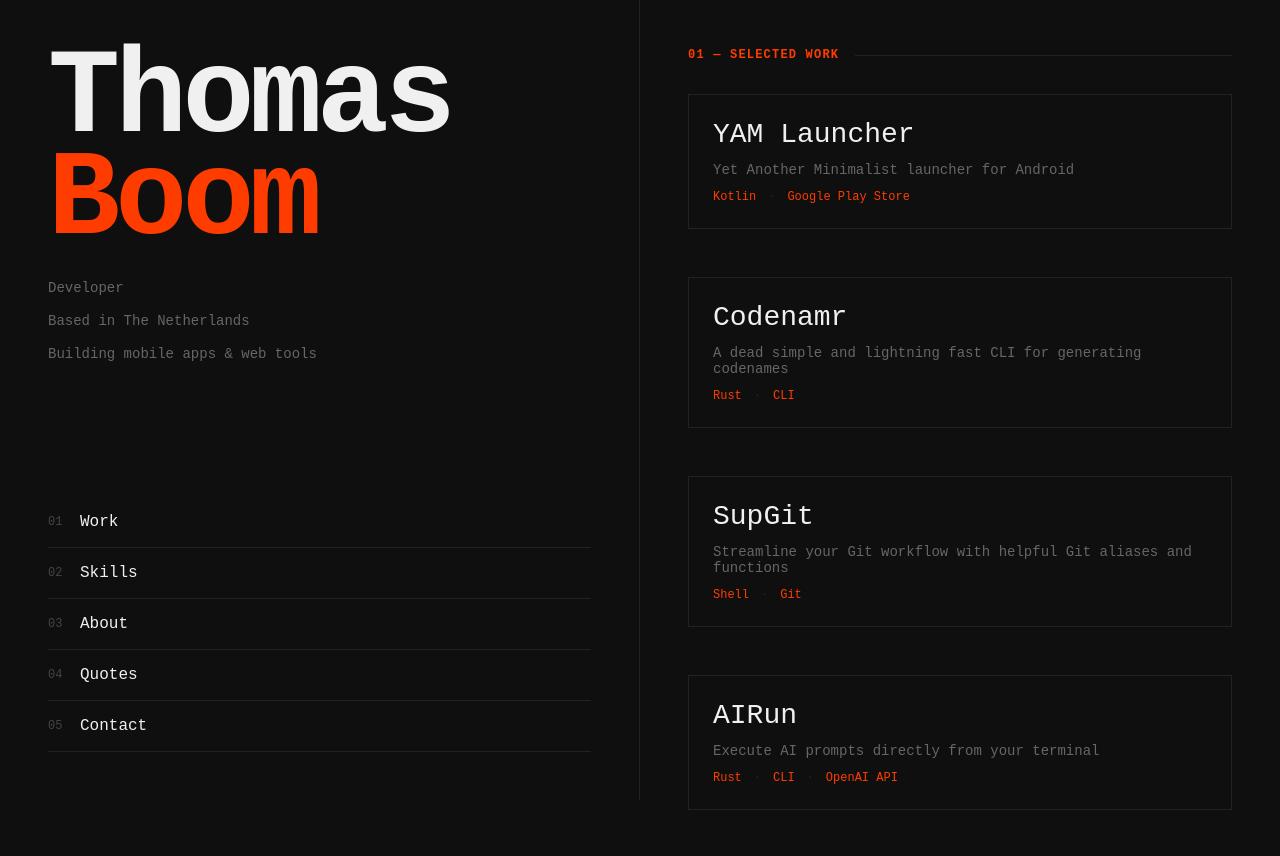
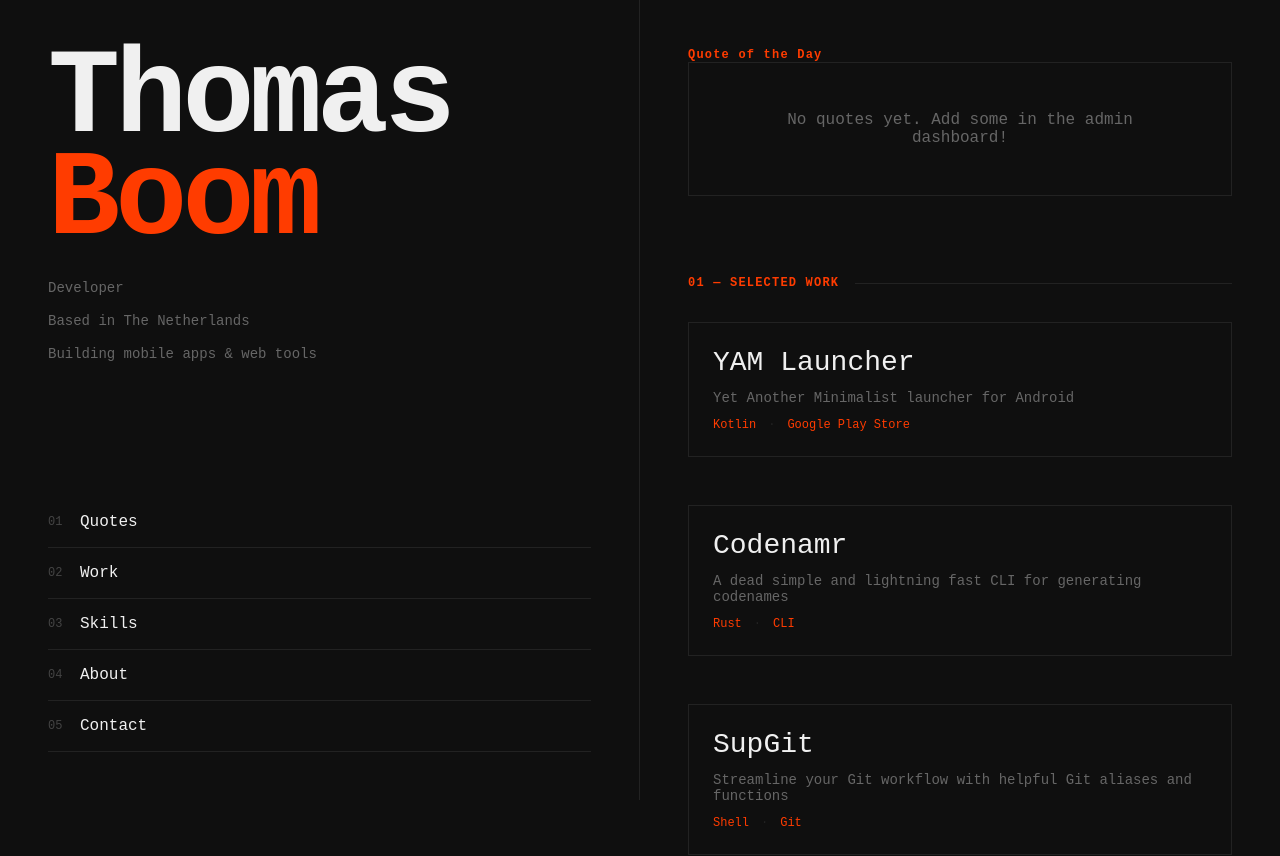
Before and after one commit to thomasboom/thomasboom, a Next.js app in the folder website/: page / in a window 1280 px wide. Shown: the top 856 px of the page. Built offline with nearby package versions, Linux system fonts and the light colour scheme; no server answers; a web font is replaced by a local one.

Commit message:
Move quotes to main page

```diff
--- a/website/app/components/Navigation.tsx
+++ b/website/app/components/Navigation.tsx
@@ -12,18 +12,18 @@ export default function Navigation() {
 
   return (
     <nav className="nav">
+      <a href="#quotes" onClick={(e) => { e.preventDefault(); scrollTo('quotes'); }}>
+        <span className="nav-number">01</span> Quotes
+      </a>
       <a href="#work" onClick={(e) => { e.preventDefault(); scrollTo('work'); }}>
-        <span className="nav-number">01</span> Work
+        <span className="nav-number">02</span> Work
       </a>
       <a href="#skills" onClick={(e) => { e.preventDefault(); scrollTo('skills'); }}>
-        <span className="nav-number">02</span> Skills
+        <span className="nav-number">03</span> Skills
       </a>
       <a href="#about" onClick={(e) => { e.preventDefault(); scrollTo('about'); }}>
-        <span className="nav-number">03</span> About
+        <span className="nav-number">04</span> About
       </a>
-      <Link href="/quotes">
-        <span className="nav-number">04</span> Quotes
-      </Link>
       <a href="#contact" onClick={(e) => { e.preventDefault(); scrollTo('contact'); }}>
         <span className="nav-number">05</span> Contact
       </a>
--- a/website/app/quotes/page.tsx
+++ b/website/app/components/QuoteOfTheDay.tsx
@@ -2,7 +2,6 @@
 
 import { useQuery } from 'convex/react';
 import { api } from '../../convex/_generated/api';
-import Link from 'next/link';
 
 const getTodayDate = () => {
   const now = new Date();
@@ -10,7 +9,7 @@ const getTodayDate = () => {
   return new Date(now.getTime() - tzOffsetMs).toISOString().slice(0, 10);
 };
 
-export default function QuotesPage() {
+export default function QuoteOfTheDay() {
   const today = getTodayDate();
   const scheduledQuote = useQuery(api.quotes.getQuoteForDate, { date: today });
   const randomQuote = useQuery(api.quotes.getRandomQuote);
@@ -18,23 +17,10 @@ export default function QuotesPage() {
   const quote = scheduledQuote ?? randomQuote;
 
   return (
-    <div className="quotes-container">
-      <div className="quotes-header">
-        <h1 className="name">
-          <span>Quote</span>
-          <span className="accent">of the Day</span>
-        </h1>
-        {scheduledQuote ? (
-          <p className="meta">
-            Today&apos;s featured quote
-          </p>
-        ) : (
-          <p className="meta">
-            A random quote for you
-          </p>
-        )}
-      </div>
-
+    <div id="quotes" className="section quotes-section">
+      <h2 className="section-title">
+        Quote<span className="accent"> of the Day</span>
+      </h2>
       {quote ? (
         <div className="quote-display">
           <blockquote className="quote-text">
@@ -56,8 +42,6 @@ export default function QuotesPage() {
           <p>No quotes yet. Add some in the admin dashboard!</p>
         </div>
       )}
-
-      <Link href="/" className="back-link">← Back to home</Link>
     </div>
   );
 }
--- a/website/app/page.tsx
+++ b/website/app/page.tsx
@@ -7,6 +7,7 @@ import Skills from './components/Skills';
 import About from './components/About';
 import Contact from './components/Contact';
 import ProgressBar from './components/ProgressBar';
+import QuoteOfTheDay from './components/QuoteOfTheDay';
 
 export default function Home() {
   useEffect(() => {
@@ -53,6 +54,7 @@ export default function Home() {
         </div>
 
         <div className="right">
+          <QuoteOfTheDay />
           <Work />
           <Skills />
           <About />
```
Also changed, not shown: website/app/quotes/admin/page.tsx (+5 -4 lines).
